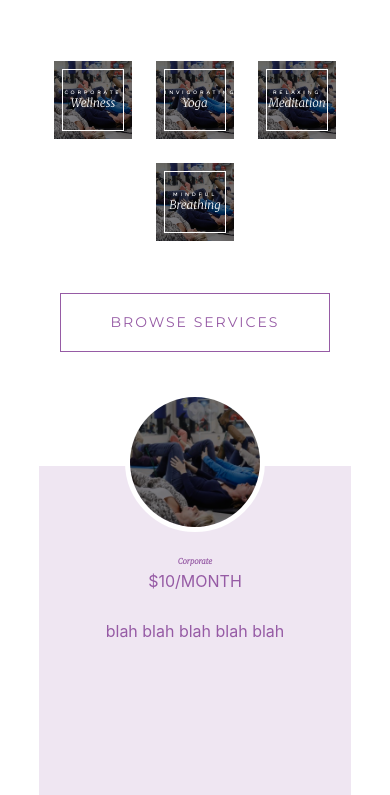
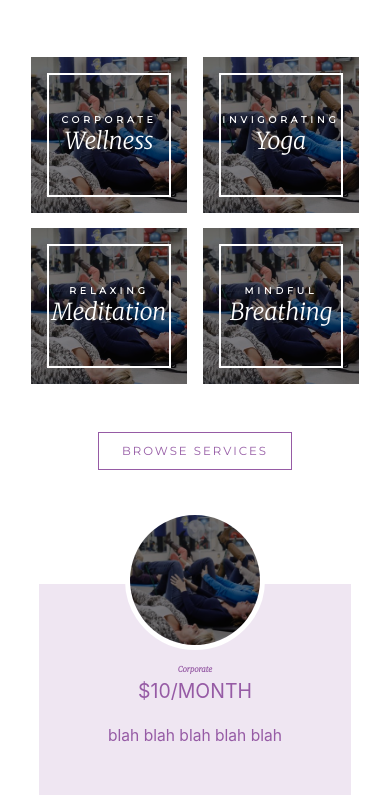
Before and after one commit to Levi237/prana-wellness, a React (Create React App) app: page / in a window 390 px wide. Shown: the part 653-1448 px from the top of the page. Built offline with nearby package versions, Linux system fonts and the light colour scheme; no server answers.

Commit message:
components mobile and desktop ready

```diff
--- a/src/components/PackageDisplay.css
+++ b/src/components/PackageDisplay.css
@@ -59,10 +59,38 @@ margin: 30px 5px 20px 5px;
     .price-pack-box {
         /* background: rgba(150, 91, 165, 0.15); */
         /* height: 470px; */
+        height: 90vw;
         /* margin-top: -70px; */
-        /* padding-top: 90px; */
+        padding-top: 80px;
         /* position: relative; */
         width: 80vw;
         /* margin-bottom: -70px; */
     }
+    .price-pack-box section {
+        padding-right: 10vw;
+        padding-left: 10vw;
+    }v
+    .price-pack-box section:first-of-type {
+        /* font-family: 'Merriweather', sans-serif; */
+        /* font-weight: bold; */
+        font-size: 8vw;
+        /* margin-bottom: 5px; */
+    }
+    .price-pack-box section:nth-of-type(2) {
+        /* font-family: 'Merriweather', sans-serif; */
+        /* font-weight: bold; */
+        font-size: 5vw;
+        /* margin-bottom: 5px; */
+    }
+    .price-pack-box section:last-of-type {
+        /* font-family: 'Merriweather', sans-serif; */
+        /* font-weight: bold; */
+        font-size: 4vw;
+        /* margin-bottom: 5px; */
+        margin: 6vw auto 1vw auto;
+    }
+    .pack-container button {
+        margin-top: 0px;
+        /* position: relative; */
+    }
 }
--- a/src/components/PackageDisplay.js
+++ b/src/components/PackageDisplay.js
@@ -17,7 +17,7 @@ export default class PackageDisplay extends Component {
         },{
             title: "Mindful",
             price: "$50/MONTH",
-            content: "blah blah blah blah blah blah blah blah blah blah blah blah blah blah blah blah blah blah blah blah blah blah blah blah blah blah blah blah blah blah blah blah blah blah blah blah blah blah blah blah blah blah blah blah blah blah blah blah blah blah blah blah blah blah blah blah blah blah blah blah blah blah blah blah blah blah blah blah blah blah blah blah blah blah blah blah blah blah blah blah blah blah blah blah blah blah blah blah",
+            content: "blah blah blah blah blah blah blah blah blah blah blah blah blah blah blah blah blah blah blah blah blah blah blah blah blah blah blah blah blah blah blah blah blah blah blah blah blah blah blah blah blah blah blah blah blah blah blah blah blah blah blah blah blah blah blah blah blah blah blah blah blah blah blah blah",
             image: "point-placeholder.png",
         }]
     }
--- a/src/components/PointDisplay.css
+++ b/src/components/PointDisplay.css
@@ -27,7 +27,7 @@
     text-transform: uppercase;
     font-weight: bold;
     font-size: 1.2vw;
-    letter-spacing: 3px;
+    letter-spacing: .5vw;
     margin-top: 5vw;
 }
 .point-box > div > section:last-of-type {
@@ -35,3 +35,10 @@
     font-style: italic;
     font-size: 3vw;
 }
+
+@media screen and (max-width: 945px) {
+    .point-box {
+        transform: scale(2);
+        margin: 12vw;
+    }
+}
--- a/src/index.css
+++ b/src/index.css
@@ -29,3 +29,10 @@ button {
   text-transform: uppercase;
   color: #965BA5;
 }
+
+@media screen and (max-width: 945px) {
+  button {
+    padding: 2.4vw 5.8vw;
+    font-size: 3vw;
+  }
+}
```
